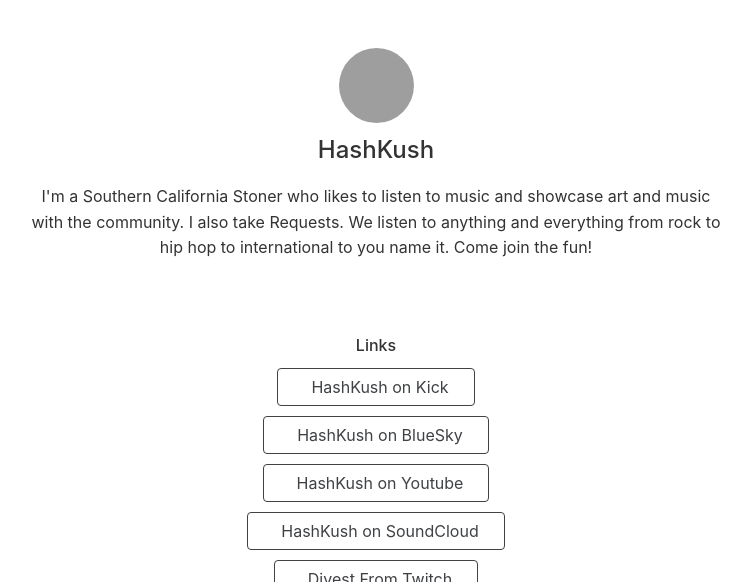
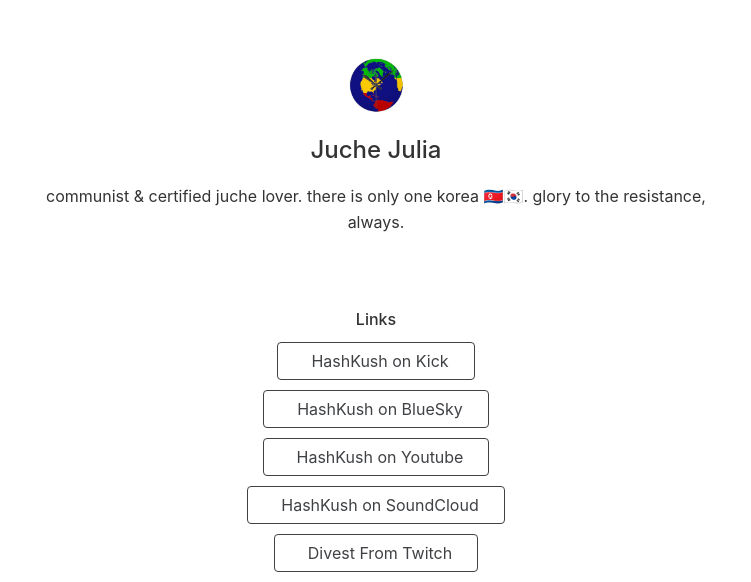
Before and after one commit to StreetCatLove/JucheJulia, a Jekyll site: the page built from index.html, in a window 1280 px wide. Shown: the top 582 px of the page, without its empty margins (264-1015 px from the left). Built offline with Jekyll 4.4.1, drawn with Linux system fonts in a browser that asks for light colours; nearby versions of some CDN libraries; some of the changed text lies outside the part shown; grey boxes are pictures that could not be loaded.

Commit message:
Update _config.yml

```diff
--- a/_config.yml
+++ b/_config.yml
@@ -2,20 +2,20 @@
 remote_theme: digitalmalayali/linkhub-jekyll-theme
 
 # Site Configuration
-name: HashKush  # Name of your website
+name: Juche Julia  # Name of your website
 tagline: Links  # Set your preferred page title
-description: I'm a Southern California Stoner who likes to listen to music and showcase art and music with the community. I also take Requests. We listen to anything and everything from rock to hip hop to international to you name it. Come join the fun!  # Also used as a meta description
+description: communist & certified juche lover. there is only one korea 🇰🇵🇰🇷. glory to the resistance, always.  # Also used as a meta description
 favicon:
-  path: https://raw.githubusercontent.com/StreetCatLove/HashKush/refs/heads/main/favicon.ico # Path / URL to the favicon of your website (e.g., 'assets/images/favicon.png')
+  path: https://raw.githubusercontent.com/StreetCatLove/JucheJulia/refs/heads/main/favicon.ico # Path / URL to the favicon of your website (e.g., 'assets/images/favicon.png')
   type: ico # File format of image. Change according to your image. Supported types: https://developer.mozilla.org/en-US/docs/Web/Media/Formats/Image_types
-logo: https://raw.githubusercontent.com/StreetCatLove/HashKush/refs/heads/main/assets/logo.png
-url: https://kick.com/hashkush # URL of your website
+logo: https://raw.githubusercontent.com/StreetCatLove/JucheJulia/refs/heads/main/assets/logo.png
+url: https://kick.com/JucheJulia # URL of your website
 locale: en_US # The value specifies the locale in which these tags are marked up. It follows the format `language_TERRITORY`.
 ga4: # Google Analytics 4 measurement ID, for e.g. G-XXXXXXX (optional). Remove it if it’s not needed.
 twitter:
-  username: HashKush # Used for SEO
+  username: k1myojong # Used for SEO
 image:
-  path: https://raw.githubusercontent.com/StreetCatLove/HashKush/refs/heads/main/assets/logo.png # Used for SEO (og:image, twitter:image)
+  path: https://raw.githubusercontent.com/StreetCatLove/JucheJulia/refs/heads/main/assets/logo.png # Used for SEO (og:image, twitter:image)
   type: png # File format of image.
   height: 100 # Pixels
   width: 100
```
